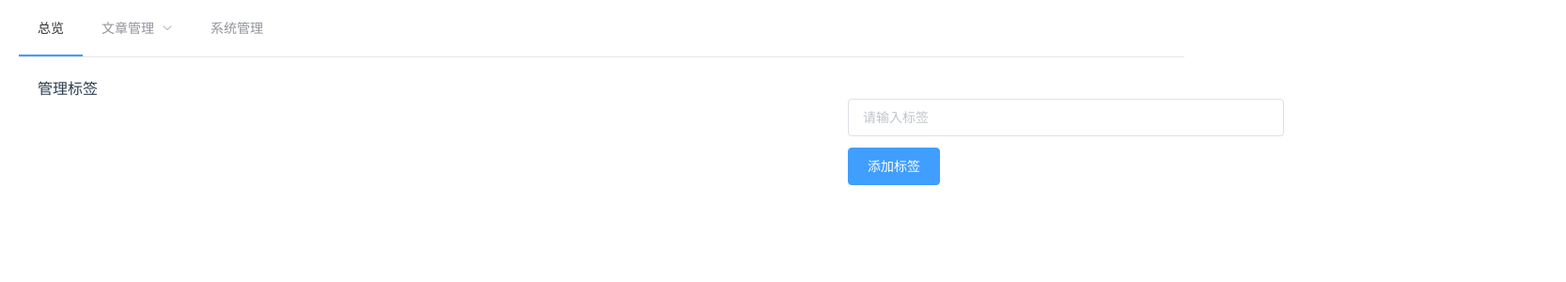
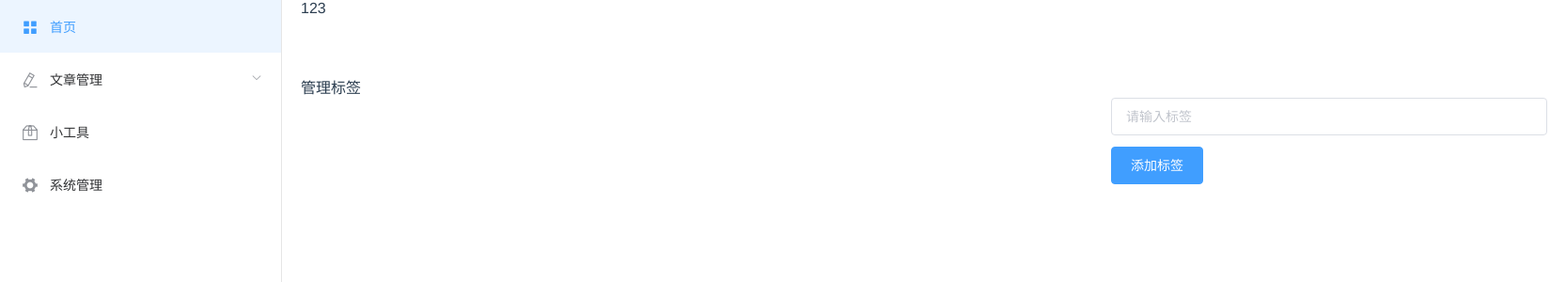
Before and after one commit to phpjavac/adminBlog, a Vue app: page /#/tag in a window 1280 px wide. Shown: the top 300 px of the page at 94% size, 1666 px wide, since content can reach past the window. Built offline with nearby package versions, Linux system fonts and the light colour scheme; no server answers; the HTML template or start-up script is replaced by a standard one.

Commit message:
导航栏重写

```diff
--- a/src/views/Article/tag.vue
+++ b/src/views/Article/tag.vue
@@ -49,6 +49,7 @@ export default {
           this.tagList = res.data.list;
         })
         .catch(error => {
+          console.log(error)
           this.$message.error(error.errorText);
         });
     }
--- a/src/views/Index.vue
+++ b/src/views/Index.vue
@@ -1,14 +1,26 @@
 <template lang="pug">
-el-container
+el-container.index
   el-header
-    el-menu(:default-active="activeIndex",mode="horizontal",:router='true')
-      el-menu-item(index="index") 总览
+    div 123
+  el-aside.left
+    el-menu(:default-active='activeIndex',router)
+      el-menu-item(index="index")
+        i(class="el-icon-menu")
+        span(slot="title")  首页
       el-submenu(index="2")
-        template(slot="title")  文章管理
-        el-menu-item(index="article") 文章
-        el-menu-item(index="tag") 标签
-      el-menu-item(index="3") 系统管理
-    el-main.main
+        template(slot="title")
+          i(class="el-icon-edit")
+          span  文章管理
+        el-menu-item(index='/article') 文章列表
+        el-menu-item(index='/tag') 标签
+        el-menu-item(index='2-3') 评论
+      el-menu-item(index="3")
+        i(class="el-icon-box")
+        span(slot="title")  小工具
+      el-menu-item(index="4")
+        i(class="el-icon-s-tools")
+        span(slot="title")  系统管理
+  el-main.main
       router-view
 </template>
 <script>
@@ -23,8 +35,17 @@ export default {
 };
 </script>
 <style lang="stylus" scoped>
-.main
-  text-align left
-  width 1366px
-  display inline-block
+.index
+  text-align: left;
+  padding-left 300px
+  .left
+    position fixed
+    left 0
+    height 100vh
+    >>> .el-menu
+      height 100%
+  .main
+    text-align left
+    width 1366px
+    display inline-block
 </style>
```
